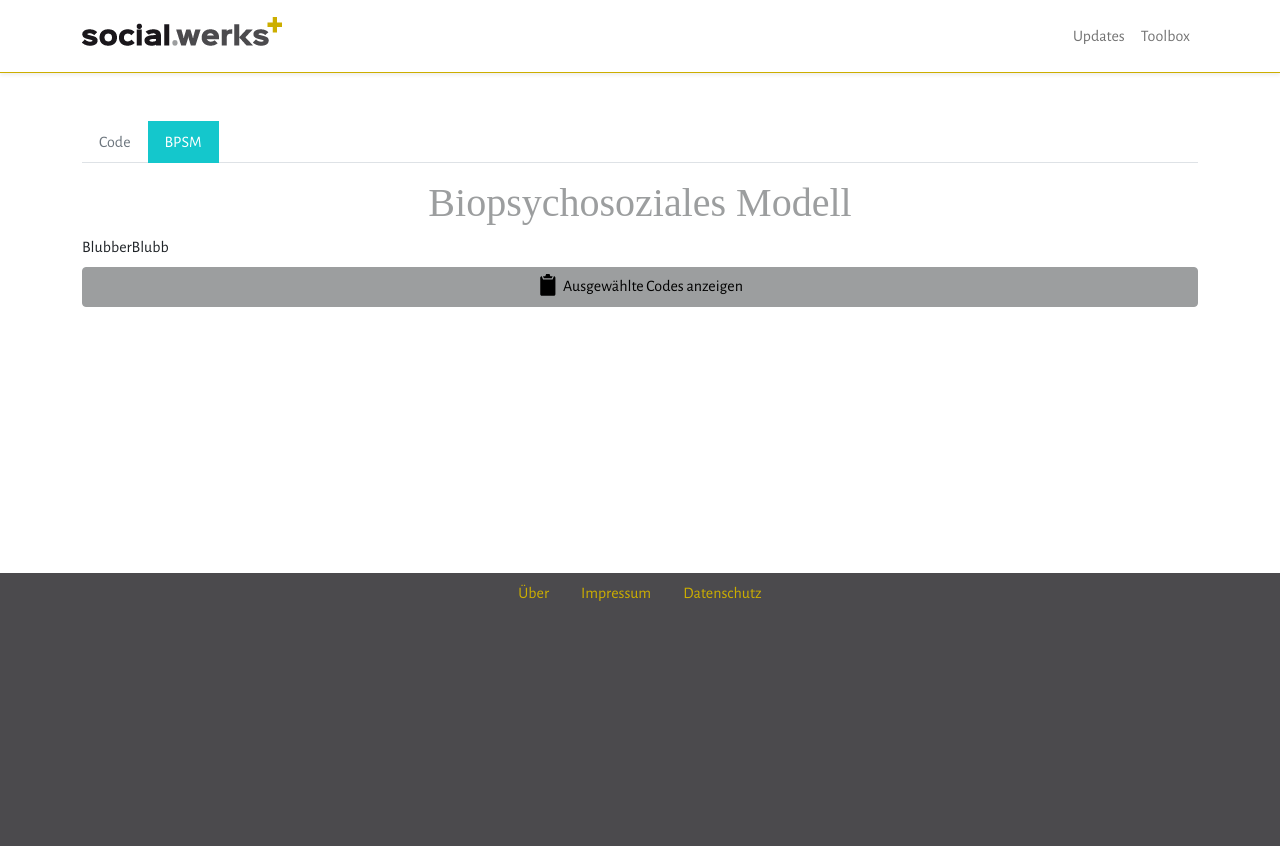
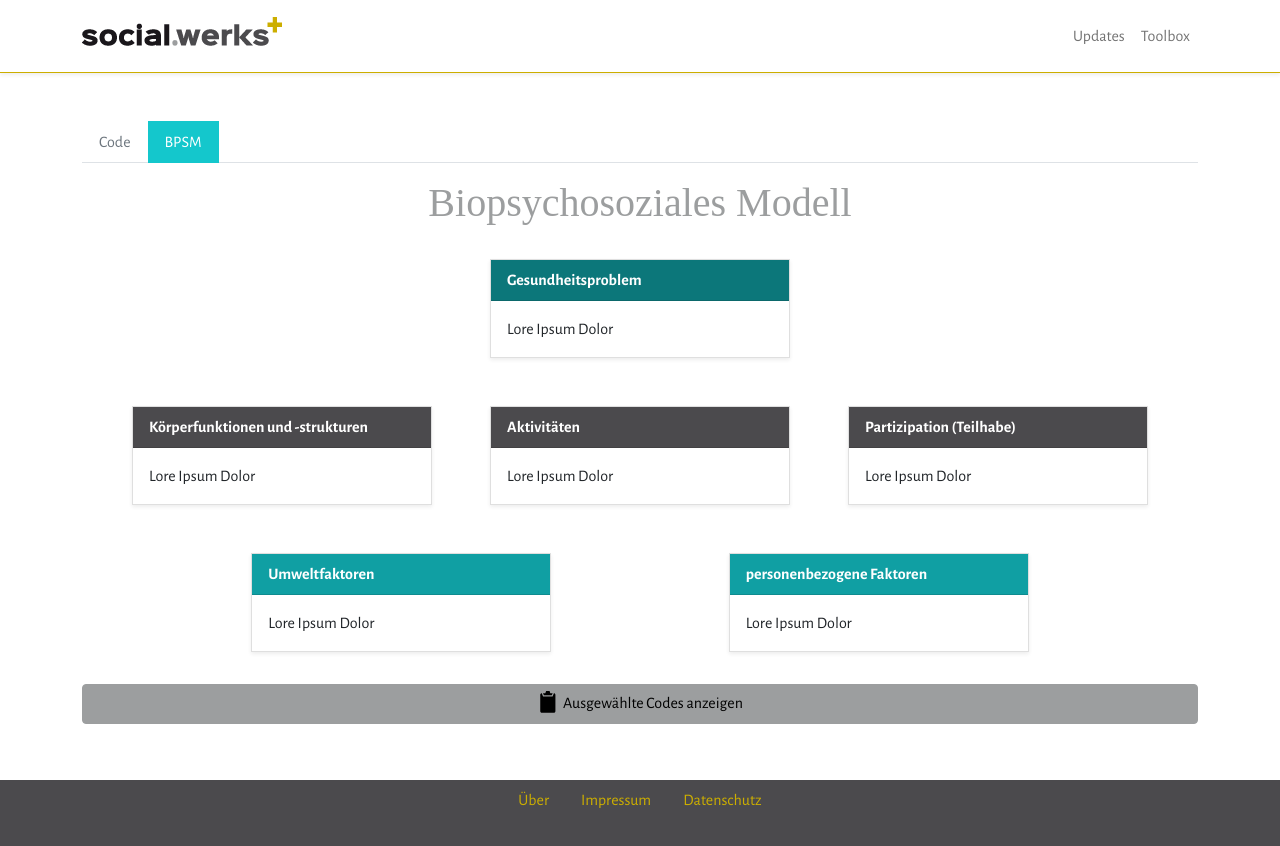
Before and after one commit to macnaileth/swplus, a React (Create React App) app: page / in a window 1280 px wide. Both pictures are taken after a click on the tab "BPSM". Shown: the top 846 px of the page. Before the commit the page ends 800 px from the top, so only its background shows below. Built offline with nearby package versions, Linux system fonts and the light colour scheme; a web font is replaced by a local one.

Commit message:
Started design of dynamic ICF BPSM

```diff
--- a/src/App.scss
+++ b/src/App.scss
@@ -127,6 +127,10 @@ h2 .icon:hover {
 .sw-code-list-icons .sw-remove-icon svg {
     height: 22px !important;
 }
+//bpsm model
+.sw-bpsm-card {
+    width: 300px;
+}
 
 // X-Small devices (portrait phones, less than 576px)
 // No media query for `xs` since this is the default in Bootstrap
--- /dev/null
+++ b/src/components/SWBPSModel.jsx
@@ -0,0 +1,50 @@
+/**
+ * BPSM class to create the bio psycho social model of the icf by using selected icd/icf-codes
+ */
+import React from 'react';
+
+//third party stuff
+import Card from 'react-bootstrap/Card';
+
+export class SWBPSModel extends React.Component {
+
+    constructor(props) {
+        super(props);
+
+        this.bpsmCard = this.bpsmCard.bind(this);
+    }
+
+    bpsmCard = ( titleStr, bodyContent, cssStr = '' ) => {
+        return (
+            <Card className="mx-2 my-4 sw-bpsm-card shadow-sm">
+                <Card.Header className={ cssStr === '' ? 'sw-bpsm-card-header' : 'sw-bpsm-card-header ' + cssStr }><strong>{ titleStr }</strong></Card.Header>
+                <Card.Body>
+                    <Card.Text>
+                        { bodyContent }
+                    </Card.Text>
+                </Card.Body>
+            </Card>
+            );
+    }
+
+    render() {
+        console.log('codes: ', this.props.selectedCodes);
+        return (
+                <div id="sw_bpsm_container">
+                    <div className="d-flex justify-content-center align-items-stretch">
+                        { this.bpsmCard( 'Gesundheitsproblem', 'Lore Ipsum Dolor', 'darker-info text-white' ) }
+                    </div>
+                    <div className="d-flex justify-content-evenly align-items-stretch">
+                        { this.bpsmCard( 'Körperfunktionen und -strukturen', 'Lore Ipsum Dolor', 'bg-dark text-white' ) }
+                        { this.bpsmCard( 'Aktivitäten', 'Lore Ipsum Dolor', 'bg-dark text-white' ) }
+                        { this.bpsmCard( 'Partizipation (Teilhabe)', 'Lore Ipsum Dolor', 'bg-dark text-white' ) }
+                    </div>
+                    <div className="d-flex justify-content-evenly align-items-stretch">
+                        { this.bpsmCard( 'Umweltfaktoren', 'Lore Ipsum Dolor', 'dark-info text-white' ) }
+                        { this.bpsmCard( 'personenbezogene Faktoren', 'Lore Ipsum Dolor', 'dark-info text-white' ) }
+                    </div>
+                </div>
+               );
+    }
+};
+export default SWBPSModel;
--- a/src/routes/Toolbox.jsx
+++ b/src/routes/Toolbox.jsx
@@ -10,6 +10,7 @@ import Tab from 'react-bootstrap/Tab';
 //internal ressources
 import SWCodeSearch from '../components/SWCodeSearch.jsx';
 import SWCodeContainer from '../components/SWCodeContainer.jsx';
+import SWBPSModel from '../components/SWBPSModel.jsx';
 
 export default function Toolbox() {
 
@@ -43,7 +44,7 @@ export default function Toolbox() {
             </Tab>
             <Tab eventKey="BPSModel" title="BPSM">
                 <h1 className="display-6 text-secondary text-center">Biopsychosoziales Modell</h1>
-                BlubberBlubb
+                <SWBPSModel selectedCodes={ codes } />
             </Tab>
         </Tabs>
         <SWCodeContainer
```
